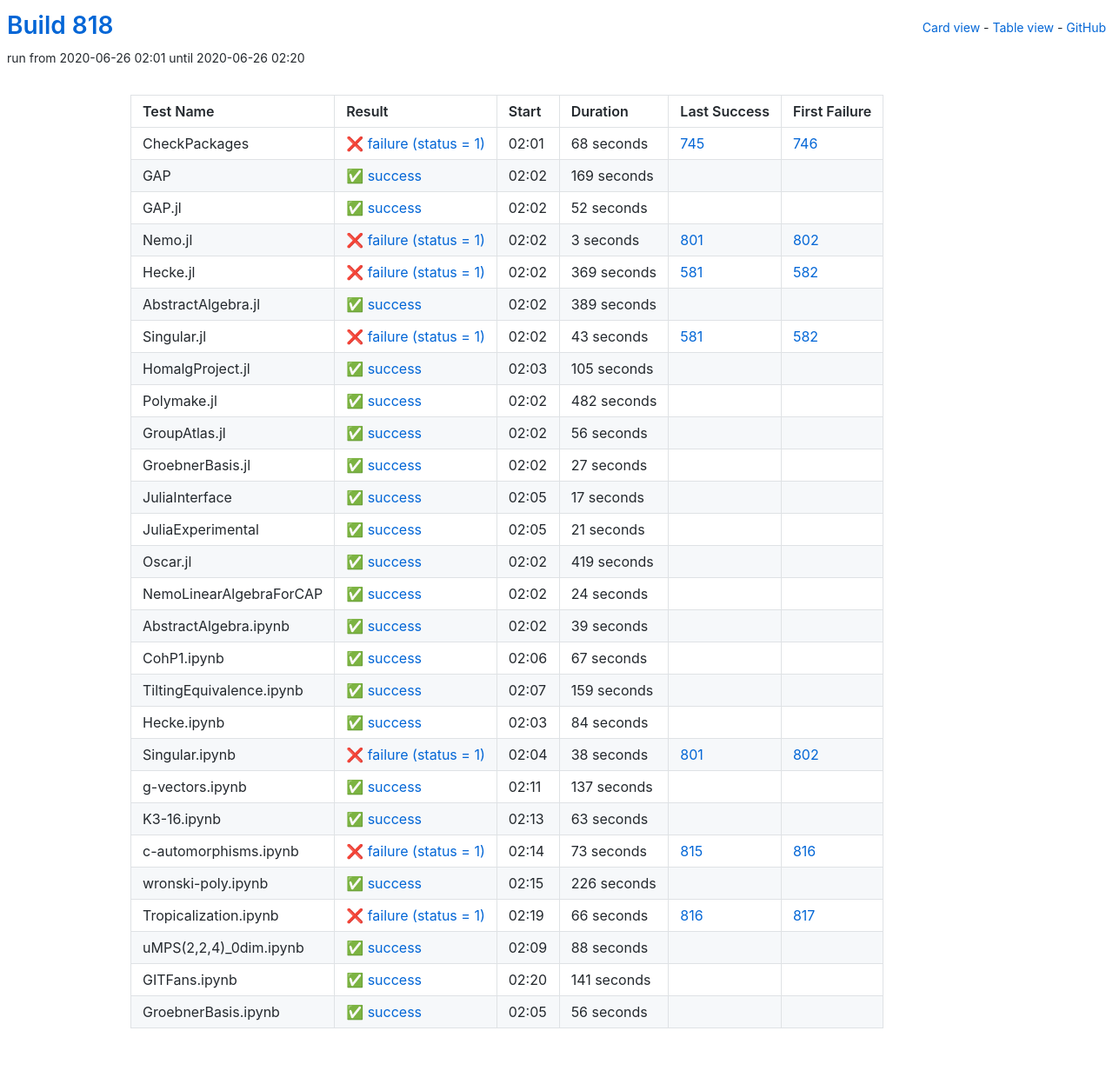
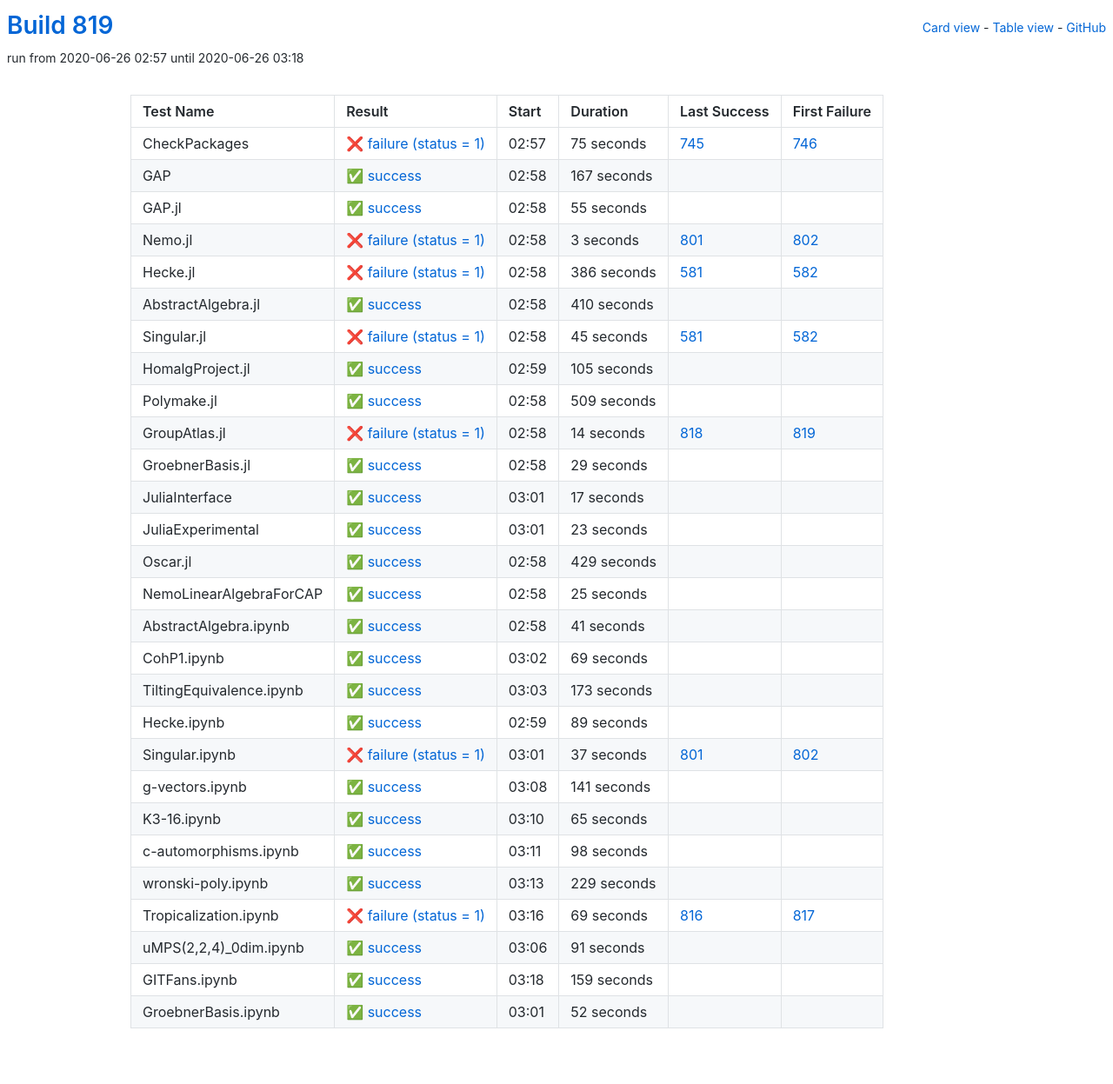
Before and after one commit to oscar-system/oscar-ci-status-1.4, a Jekyll site: the page built from table.html, in a window 1280 px wide. Shown: the whole page at 87% size. Built offline with Jekyll 4.4.1, drawn with Linux system fonts in a browser that asks for light colours.

Commit message:
Build #819

```diff
--- a/_data/ci.yml
+++ b/_data/ci.yml
@@ -1,6 +1,6 @@
 ---
-build: 818
-build_url: https://oscarci.mathematik.uni-kl.de/job/oscar-julia-1.4/818/
+build: 819
+build_url: https://oscarci.mathematik.uni-kl.de/job/oscar-julia-1.4/819/
 job: oscar-julia-1.4
 organization: oscar-system
 repo: oscar-ci-status-1.4
@@ -8,44 +8,44 @@ repourl: https://github.com/oscar-system/oscar-ci-status-1.4
 tests:
 - name: CheckPackages
   id: checkpackages
-  log: https://oscarci.mathematik.uni-kl.de/job/oscar-julia-1.4/818/artifact/logs/build-818/CheckPackages.log
-  start: 2020-06-26 02:01
+  log: https://oscarci.mathematik.uni-kl.de/job/oscar-julia-1.4/819/artifact/logs/build-819/CheckPackages.log
+  start: 2020-06-26 02:57
   success: false
   exitcode: 1
   status: failure
-  duration: 68
+  duration: 75
   last_success: 745
   last_success_url: https://oscarci.mathematik.uni-kl.de/job/oscar-julia-1.4/745/
   first_failure: 746
   first_failure_url: https://oscarci.mathematik.uni-kl.de/job/oscar-julia-1.4/746/
 - name: GAP
   id: gap
-  log: https://oscarci.mathematik.uni-kl.de/job/oscar-julia-1.4/818/artifact/logs/build-818/GAP.log
-  start: 2020-06-26 02:02
+  log: https://oscarci.mathematik.uni-kl.de/job/oscar-julia-1.4/819/artifact/logs/build-819/GAP.log
+  start: 2020-06-26 02:58
   success: true
   exitcode: 0
   status: success
-  duration: 169
+  duration: 167
   last_success: false
   last_success_url:
   first_failure: false
   first_failure_url:
 - name: GAP.jl
   id: gap-jl
-  log: https://oscarci.mathematik.uni-kl.de/job/oscar-julia-1.4/818/artifact/logs/build-818/GAP.jl.log
-  start: 2020-06-26 02:02
+  log: https://oscarci.mathematik.uni-kl.de/job/oscar-julia-1.4/819/artifact/logs/build-819/GAP.jl.log
+  start: 2020-06-26 02:58
   success: true
   exitcode: 0
   status: success
-  duration: 52
+  duration: 55
   last_success: false
   last_success_url:
   first_failure: false
   first_failure_url:
 - name: Nemo.jl
   id: nemo-jl
-  log: https://oscarci.mathematik.uni-kl.de/job/oscar-julia-1.4/818/artifact/logs/build-818/Nemo.jl.log
-  start: 2020-06-26 02:02
+  log: https://oscarci.mathematik.uni-kl.de/job/oscar-julia-1.4/819/artifact/logs/build-819/Nemo.jl.log
+  start: 2020-06-26 02:58
   success: false
   exitcode: 1
   status: failure
@@ -56,44 +56,44 @@ tests:
   first_failure_url: https://oscarci.mathematik.uni-kl.de/job/oscar-julia-1.4/802/
 - name: Hecke.jl
   id: hecke-jl
-  log: https://oscarci.mathematik.uni-kl.de/job/oscar-julia-1.4/818/artifact/logs/build-818/Hecke.jl.log
-  start: 2020-06-26 02:02
+  log: https://oscarci.mathematik.uni-kl.de/job/oscar-julia-1.4/819/artifact/logs/build-819/Hecke.jl.log
+  start: 2020-06-26 02:58
   success: false
   exitcode: 1
   status: failure
-  duration: 369
+  duration: 386
   last_success: 581
   last_success_url: https://oscarci.mathematik.uni-kl.de/job/oscar-julia-1.4/581/
   first_failure: 582
   first_failure_url: https://oscarci.mathematik.uni-kl.de/job/oscar-julia-1.4/582/
 - name: AbstractAlgebra.jl
   id: abstractalgebra-jl
-  log: https://oscarci.mathematik.uni-kl.de/job/oscar-julia-1.4/818/artifact/logs/build-818/AbstractAlgebra.jl.log
-  start: 2020-06-26 02:02
+  log: https://oscarci.mathematik.uni-kl.de/job/oscar-julia-1.4/819/artifact/logs/build-819/AbstractAlgebra.jl.log
+  start: 2020-06-26 02:58
   success: true
   exitcode: 0
   status: success
-  duration: 389
+  duration: 410
   last_success: false
   last_success_url:
   first_failure: false
   first_failure_url:
 - name: Singular.jl
   id: singular-jl
-  log: https://oscarci.mathematik.uni-kl.de/job/oscar-julia-1.4/818/artifact/logs/build-818/Singular.jl.log
-  start: 2020-06-26 02:02
+  log: https://oscarci.mathematik.uni-kl.de/job/oscar-julia-1.4/819/artifact/logs/build-819/Singular.jl.log
+  start: 2020-06-26 02:58
   success: false
   exitcode: 1
   status: failure
-  duration: 43
+  duration: 45
   last_success: 581
   last_success_url: https://oscarci.mathematik.uni-kl.de/job/oscar-julia-1.4/581/
   first_failure: 582
   first_failure_url: https://oscarci.mathematik.uni-kl.de/job/oscar-julia-1.4/582/
 - name: HomalgProject.jl
   id: homalgproject-jl
-  log: https://oscarci.mathematik.uni-kl.de/job/oscar-julia-1.4/818/artifact/logs/build-818/HomalgProject.jl.log
-  start: 2020-06-26 02:03
+  log: https://oscarci.mathematik.uni-kl.de/job/oscar-julia-1.4/819/artifact/logs/build-819/HomalgProject.jl.log
+  start: 2020-06-26 02:59
   success: true
   exitcode: 0
   status: success
@@ -104,44 +104,44 @@ tests:
   first_failure_url:
 - name: Polymake.jl
   id: polymake-jl
-  log: https://oscarci.mathematik.uni-kl.de/job/oscar-julia-1.4/818/artifact/logs/build-818/Polymake.jl.log
-  start: 2020-06-26 02:02
+  log: https://oscarci.mathematik.uni-kl.de/job/oscar-julia-1.4/819/artifact/logs/build-819/Polymake.jl.log
+  start: 2020-06-26 02:58
   success: true
   exitcode: 0
   status: success
-  duration: 482
+  duration: 509
   last_success: false
   last_success_url:
   first_failure: false
   first_failure_url:
 - name: GroupAtlas.jl
   id: groupatlas-jl
-  log: https://oscarci.mathematik.uni-kl.de/job/oscar-julia-1.4/818/artifact/logs/build-818/GroupAtlas.jl.log
-  start: 2020-06-26 02:02
+  log: https://oscarci.mathematik.uni-kl.de/job/oscar-julia-1.4/819/artifact/logs/build-819/GroupAtlas.jl.log
+  start: 2020-06-26 02:58
+  success: false
+  exitcode: 1
+  status: failure
+  duration: 14
+  last_success: 818
+  last_success_url: https://oscarci.mathematik.uni-kl.de/job/oscar-julia-1.4/818/
+  first_failure: 819
+  first_failure_url: https://oscarci.mathematik.uni-kl.de/job/oscar-julia-1.4/819/
+- name: GroebnerBasis.jl
+  id: groebnerbasis-jl
+  log: https://oscarci.mathematik.uni-kl.de/job/oscar-julia-1.4/819/artifact/logs/build-819/GroebnerBasis.jl.log
+  start: 2020-06-26 02:58
   success: true
   exitcode: 0
   status: success
-  duration: 56
-  last_success: false
-  last_success_url:
-  first_failure: false
-  first_failure_url:
-- name: GroebnerBasis.jl
-  id: groebnerbasis-jl
-  log: https://oscarci.mathematik.uni-kl.de/job/oscar-julia-1.4/818/artifact/logs/build-818/GroebnerBasis.jl.log
-  start: 2020-06-26 02:02
-  success: true
-  exitcode: 0
-  status: success
-  duration: 27
+  duration: 29
   last_success: false
   last_success_url:
   first_failure: false
   first_failure_url:
 - name: JuliaInterface
   id: juliainterface
-  log: https://oscarci.mathematik.uni-kl.de/job/oscar-julia-1.4/818/artifact/logs/build-818/JuliaInterface.log
-  start: 2020-06-26 02:05
+  log: https://oscarci.mathematik.uni-kl.de/job/oscar-julia-1.4/819/artifact/logs/build-819/JuliaInterface.log
+  start: 2020-06-26 03:01
   success: true
   exitcode: 0
   status: success
@@ -152,68 +152,176 @@ tests:
   first_failure_url:
 - name: JuliaExperimental
   id: juliaexperimental
-  log: https://oscarci.mathematik.uni-kl.de/job/oscar-julia-1.4/818/artifact/logs/build-818/JuliaExperimental.log
-  start: 2020-06-26 02:05
+  log: https://oscarci.mathematik.uni-kl.de/job/oscar-julia-1.4/819/artifact/logs/build-819/JuliaExperimental.log
+  start: 2020-06-26 03:01
   success: true
   exitcode: 0
   status: success
-  duration: 21
+  duration: 23
   last_success: false
   last_success_url:
   first_failure: false
   first_failure_url:
 - name: Oscar.jl
   id: oscar-jl
-  log: https://oscarci.mathematik.uni-kl.de/job/oscar-julia-1.4/818/artifact/logs/build-818/Oscar.jl.log
-  start: 2020-06-26 02:02
+  log: https://oscarci.mathematik.uni-kl.de/job/oscar-julia-1.4/819/artifact/logs/build-819/Oscar.jl.log
+  start: 2020-06-26 02:58
   success: true
   exitcode: 0
   status: success
-  duration: 419
+  duration: 429
   last_success: false
   last_success_url:
   first_failure: false
   first_failure_url:
 - name: NemoLinearAlgebraForCAP
   id: nemolinearalgebraforcap
-  log: https://oscarci.mathematik.uni-kl.de/job/oscar-julia-1.4/818/artifact/logs/build-818/NemoLinearAlgebraForCAP.log
-  start: 2020-06-26 02:02
+  log: https://oscarci.mathematik.uni-kl.de/job/oscar-julia-1.4/819/artifact/logs/build-819/NemoLinearAlgebraForCAP.log
+  start: 2020-06-26 02:58
   success: true
   exitcode: 0
   status: success
-  duration: 24
+  duration: 25
   last_success: false
   last_success_url:
   first_failure: false
   first_failure_url:
 - name: AbstractAlgebra.ipynb
   id: abstractalgebra-ipynb
-  log: https://oscarci.mathematik.uni-kl.de/job/oscar-julia-1.4/818/artifact/logs/build-818/AbstractAlgebra.ipynb.log
-  start: 2020-06-26 02:02
+  log: https://oscarci.mathematik.uni-kl.de/job/oscar-julia-1.4/819/artifact/logs/build-819/AbstractAlgebra.ipynb.log
+  start: 2020-06-26 02:58
   success: true
   exitcode: 0
   status: success
-  duration: 39
+  duration: 41
   last_success: false
   last_success_url:
   first_failure: false
   first_failure_url:
 - name: CohP1.ipynb
   id: cohp1-ipynb
-  log: https://oscarci.mathematik.uni-kl.de/job/oscar-julia-1.4/818/artifact/logs/build-818/CohP1.ipynb.log
-  start: 2020-06-26 02:06
+  log: https://oscarci.mathematik.uni-kl.de/job/oscar-julia-1.4/819/artifact/logs/build-819/CohP1.ipynb.log
+  start: 2020-06-26 03:02
   success: true
   exitcode: 0
   status: success
-  duration: 67
+  duration: 69
   last_success: false
   last_success_url:
   first_failure: false
   first_failure_url:
 - name: TiltingEquivalence.ipynb
   id: tiltingequivalence-ipynb
-  log: https://oscarci.mathematik.uni-kl.de/job/oscar-julia-1.4/818/artifact/logs/build-818/TiltingEquivalence.ipynb.log
-  start: 2020-06-26 02:07
+  log: https://oscarci.mathematik.uni-kl.de/job/oscar-julia-1.4/819/artifact/logs/build-819/TiltingEquivalence.ipynb.log
+  start: 2020-06-26 03:03
+  success: true
+  exitcode: 0
+  status: success
+  duration: 173
+  last_success: false
+  last_success_url:
+  first_failure: false
+  first_failure_url:
+- name: Hecke.ipynb
+  id: hecke-ipynb
+  log: https://oscarci.mathematik.uni-kl.de/job/oscar-julia-1.4/819/artifact/logs/build-819/Hecke.ipynb.log
+  start: 2020-06-26 02:59
+  success: true
+  exitcode: 0
+  status: success
+  duration: 89
+  last_success: false
+  last_success_url:
+  first_failure: false
+  first_failure_url:
+- name: Singular.ipynb
+  id: singular-ipynb
+  log: https://oscarci.mathematik.uni-kl.de/job/oscar-julia-1.4/819/artifact/logs/build-819/Singular.ipynb.log
+  start: 2020-06-26 03:01
+  success: false
+  exitcode: 1
+  status: failure
+  duration: 37
+  last_success: 801
+  last_success_url: https://oscarci.mathematik.uni-kl.de/job/oscar-julia-1.4/801/
+  first_failure: 802
+  first_failure_url: https://oscarci.mathematik.uni-kl.de/job/oscar-julia-1.4/802/
+- name: g-vectors.ipynb
+  id: g-vectors-ipynb
+  log: https://oscarci.mathematik.uni-kl.de/job/oscar-julia-1.4/819/artifact/logs/build-819/g-vectors.ipynb.log
+  start: 2020-06-26 03:08
+  success: true
+  exitcode: 0
+  status: success
+  duration: 141
+  last_success: false
+  last_success_url:
+  first_failure: false
+  first_failure_url:
+- name: K3-16.ipynb
+  id: k3-16-ipynb
+  log: https://oscarci.mathematik.uni-kl.de/job/oscar-julia-1.4/819/artifact/logs/build-819/K3-16.ipynb.log
+  start: 2020-06-26 03:10
+  success: true
+  exitcode: 0
+  status: success
+  duration: 65
+  last_success: false
+  last_success_url:
+  first_failure: false
+  first_failure_url:
+- name: c-automorphisms.ipynb
+  id: c-automorphisms-ipynb
+  log: https://oscarci.mathematik.uni-kl.de/job/oscar-julia-1.4/819/artifact/logs/build-819/c-automorphisms.ipynb.log
+  start: 2020-06-26 03:11
+  success: true
+  exitcode: 0
+  status: success
+  duration: 98
+  last_success: false
+  last_success_url:
+  first_failure: false
+  first_failure_url:
+- name: wronski-poly.ipynb
+  id: wronski-poly-ipynb
+  log: https://oscarci.mathematik.uni-kl.de/job/oscar-julia-1.4/819/artifact/logs/build-819/wronski-poly.ipynb.log
+  start: 2020-06-26 03:13
+  success: true
+  exitcode: 0
+  status: success
+  duration: 229
+  last_success: false
+  last_success_url:
+  first_failure: false
+  first_failure_url:
+- name: Tropicalization.ipynb
+  id: tropicalization-ipynb
+  log: https://oscarci.mathematik.uni-kl.de/job/oscar-julia-1.4/819/artifact/logs/build-819/Tropicalization.ipynb.log
+  start: 2020-06-26 03:16
+  success: false
+  exitcode: 1
+  status: failure
+  duration: 69
+  last_success: 816
+  last_success_url: https://oscarci.mathematik.uni-kl.de/job/oscar-julia-1.4/816/
+  first_failure: 817
+  first_failure_url: https://oscarci.mathematik.uni-kl.de/job/oscar-julia-1.4/817/
+- name: uMPS(2,2,4)_0dim.ipynb
+  id: umps-2-2-4-0dim-ipynb
+  log: https://oscarci.mathematik.uni-kl.de/job/oscar-julia-1.4/819/artifact/logs/build-819/uMPS-2-2-4-_0dim.ipynb.log
+  start: 2020-06-26 03:06
+  success: true
+  exitcode: 0
+  status: success
+  duration: 91
+  last_success: false
+  last_success_url:
+  first_failure: false
+  first_failure_url:
+- name: GITFans.ipynb
+  id: gitfans-ipynb
+  log: https://oscarci.mathematik.uni-kl.de/job/oscar-julia-1.4/819/artifact/logs/build-819/GITFans.ipynb.log
+  start: 2020-06-26 03:18
   success: true
   exitcode: 0
   status: success
@@ -222,123 +330,15 @@ tests:
   last_success_url:
   first_failure: false
   first_failure_url:
-- name: Hecke.ipynb
-  id: hecke-ipynb
-  log: https://oscarci.mathematik.uni-kl.de/job/oscar-julia-1.4/818/artifact/logs/build-818/Hecke.ipynb.log
-  start: 2020-06-26 02:03
+- name: GroebnerBasis.ipynb
+  id: groebnerbasis-ipynb
+  log: https://oscarci.mathematik.uni-kl.de/job/oscar-julia-1.4/819/artifact/logs/build-819/GroebnerBasis.ipynb.log
+  start: 2020-06-26 03:01
   success: true
   exitcode: 0
   status: success
-  duration: 84
+  duration: 52
   last_success: false
   last_success_url:
   first_failure: false
   first_failure_url:
-- name: Singular.ipynb
-  id: singular-ipynb
-  log: https://oscarci.mathematik.uni-kl.de/job/oscar-julia-1.4/818/artifact/logs/build-818/Singular.ipynb.log
-  start: 2020-06-26 02:04
-  success: false
-  exitcode: 1
-  status: failure
-  duration: 38
-  last_success: 801
-  last_success_url: https://oscarci.mathematik.uni-kl.de/job/oscar-julia-1.4/801/
-  first_failure: 802
-  first_failure_url: https://oscarci.mathematik.uni-kl.de/job/oscar-julia-1.4/802/
-- name: g-vectors.ipynb
-  id: g-vectors-ipynb
-  log: https://oscarci.mathematik.uni-kl.de/job/oscar-julia-1.4/818/artifact/logs/build-818/g-vectors.ipynb.log
-  start: 2020-06-26 02:11
-  success: true
-  exitcode: 0
-  status: success
-  duration: 137
-  last_success: false
-  last_success_url:
-  first_failure: false
-  first_failure_url:
-- name: K3-16.ipynb
-  id: k3-16-ipynb
-  log: https://oscarci.mathematik.uni-kl.de/job/oscar-julia-1.4/818/artifact/logs/build-818/K3-16.ipynb.log
-  start: 2020-06-26 02:13
-  success: true
-  exitcode: 0
-  status: success
-  duration: 63
-  last_success: false
-  last_success_url:
-  first_failure: false
-  first_failure_url:
-- name: c-automorphisms.ipynb
-  id: c-automorphisms-ipynb
-  log: https://oscarci.mathematik.uni-kl.de/job/oscar-julia-1.4/818/artifact/logs/build-818/c-automorphisms.ipynb.log
-  start: 2020-06-26 02:14
-  success: false
-  exitcode: 1
-  status: failure
-  duration: 73
-  last_success: 815
-  last_success_url: https://oscarci.mathematik.uni-kl.de/job/oscar-julia-1.4/815/
-  first_failure: 816
-  first_failure_url: https://oscarci.mathematik.uni-kl.de/job/oscar-julia-1.4/816/
-- name: wronski-poly.ipynb
-  id: wronski-poly-ipynb
-  log: https://oscarci.mathematik.uni-kl.de/job/oscar-julia-1.4/818/artifact/logs/build-818/wronski-poly.ipynb.log
-  start: 2020-06-26 02:15
-  success: true
-  exitcode: 0
-  status: success
-  duration: 226
-  last_success: false
-  last_success_url:
-  first_failure: false
-  first_failure_url:
-- name: Tropicalization.ipynb
-  id: tropicalization-ipynb
-  log: https://oscarci.mathematik.uni-kl.de/job/oscar-julia-1.4/818/artifact/logs/build-818/Tropicalization.ipynb.log
-  start: 2020-06-26 02:19
-  success: false
-  exitcode: 1
-  status: failure
-  duration: 66
-  last_success: 816
-  last_success_url: https://oscarci.mathematik.uni-kl.de/job/oscar-julia-1.4/816/
-  first_failure: 817
-  first_failure_url: https://oscarci.mathematik.uni-kl.de/job/oscar-julia-1.4/817/
-- name: uMPS(2,2,4)_0dim.ipynb
-  id: umps-2-2-4-0dim-ipynb
-  log: https://oscarci.mathematik.uni-kl.de/job/oscar-julia-1.4/818/artifact/logs/build-818/uMPS-2-2-4-_0dim.ipynb.log
-  start: 2020-06-26 02:09
-  success: true
-  exitcode: 0
-  status: success
-  duration: 88
-  last_success: false
-  last_success_url:
-  first_failure: false
-  first_failure_url:
-- name: GITFans.ipynb
-  id: gitfans-ipynb
-  log: https://oscarci.mathematik.uni-kl.de/job/oscar-julia-1.4/818/artifact/logs/build-818/GITFans.ipynb.log
-  start: 2020-06-26 02:20
-  success: true
-  exitcode: 0
-  status: success
-  duration: 141
-  last_success: false
-  last_success_url:
-  first_failure: false
-  first_failure_url:
-- name: GroebnerBasis.ipynb
-  id: groebnerbasis-ipynb
-  log: https://oscarci.mathematik.uni-kl.de/job/oscar-julia-1.4/818/artifact/logs/build-818/GroebnerBasis.ipynb.log
-  start: 2020-06-26 02:05
-  success: true
-  exitcode: 0
-  status: success
-  duration: 56
-  last_success: false
-  last_success_url:
-  first_failure: false
-  first_failure_url:
```
Also changed, not shown: README.md.
